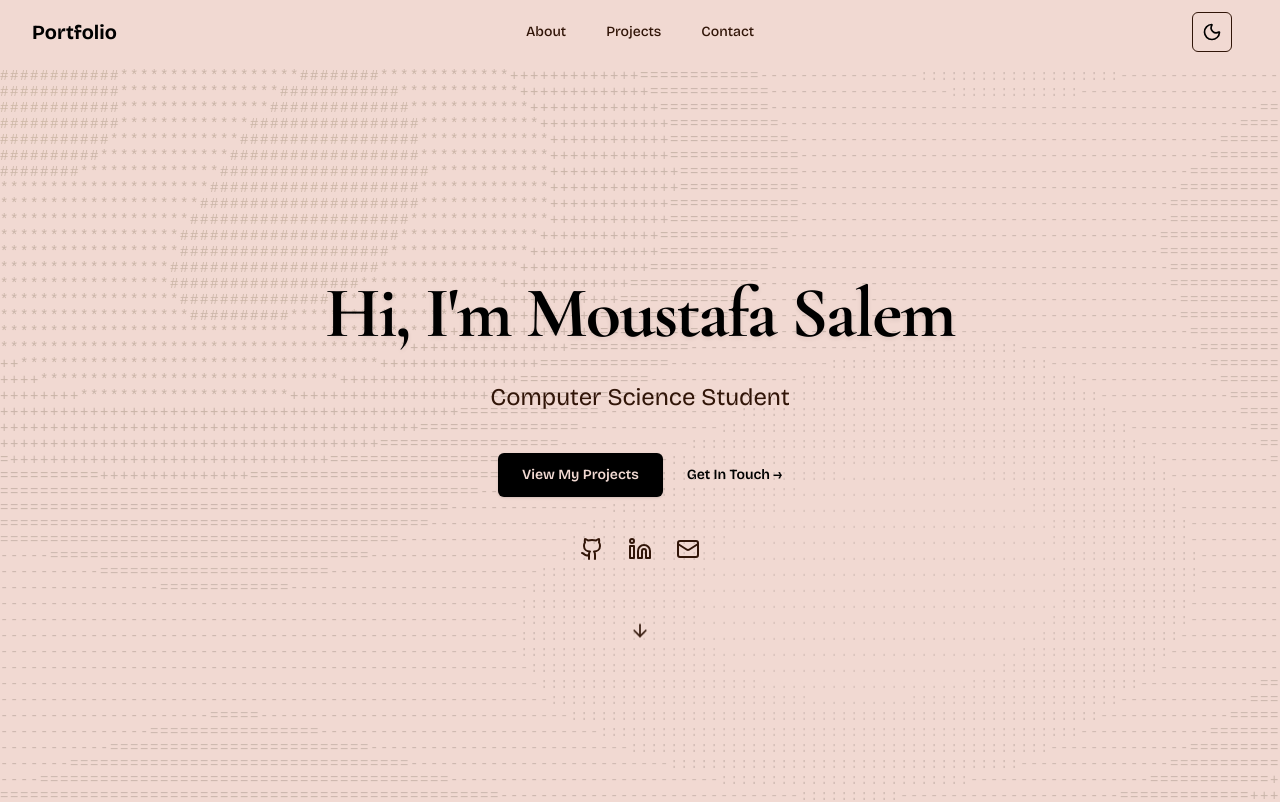
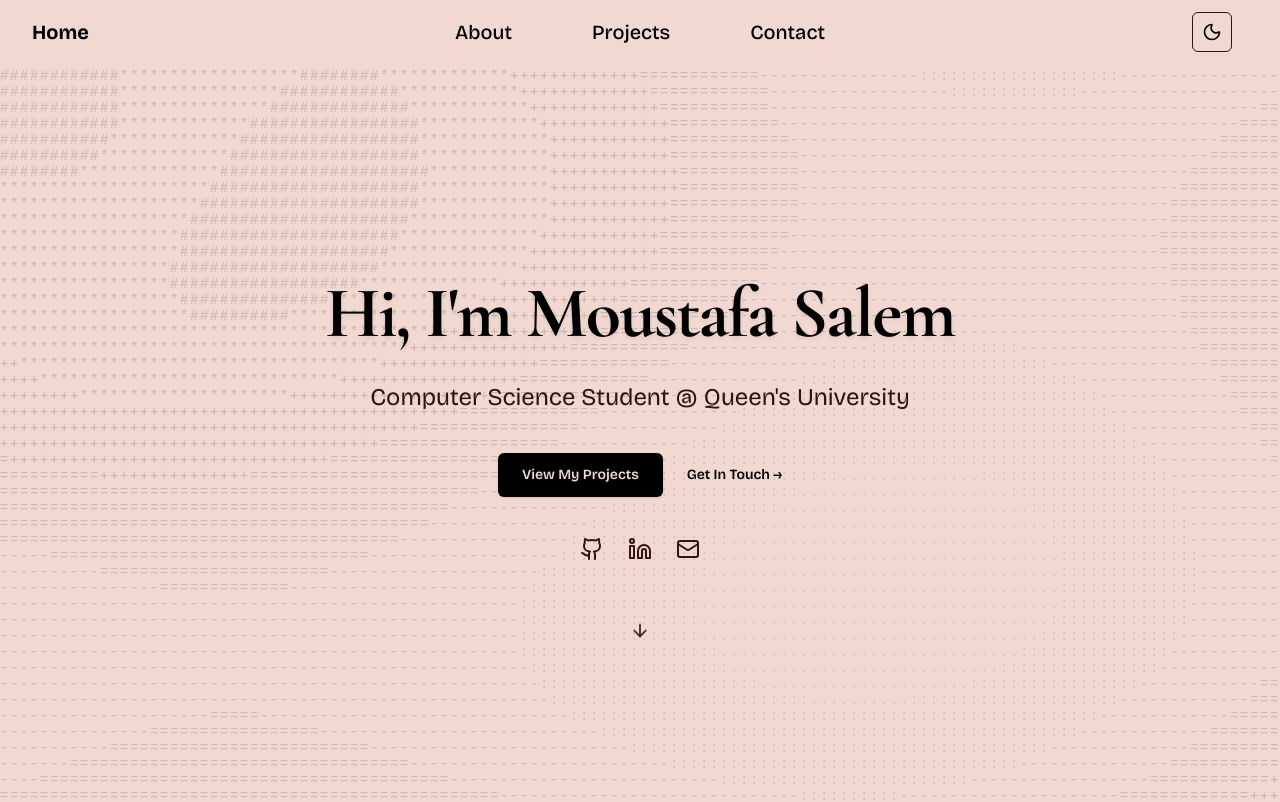
Before and after one commit to tTrmc/msalem, a Next.js app: page / in a window 1280 px wide. Shown: the top 802 px of the page. Built offline with nearby package versions, Linux system fonts and the light colour scheme.

Commit message:
Refactor ASCII background for theme integration and update contact details

```diff
--- a/src/app/globals.css
+++ b/src/app/globals.css
@@ -49,7 +49,7 @@ html {
 body {
   background: var(--background);
   color: var(--foreground);
-  font-family: 'Inter', -apple-system, BlinkMacSystemFont, 'Segoe UI', Roboto, Oxygen, Ubuntu, Cantarell, sans-serif;
+  font-family: 'Bricolage Grotesque', system-ui, sans-serif;
   transition: background-color 0.3s ease, color 0.3s ease;
 }
 
--- a/src/components/ascii-background.tsx
+++ b/src/components/ascii-background.tsx
@@ -1,6 +1,7 @@
 "use client"
 
-import { useEffect, useRef, useState } from 'react'
+import { useEffect, useRef } from 'react'
+import { useTheme } from 'next-themes'
 
 interface ASCIIBackgroundProps {
     lightModeColors?: string[];
@@ -13,25 +14,10 @@ export function ASCIIBackground({
                                 }: ASCIIBackgroundProps) {
     const canvasRef = useRef<HTMLCanvasElement>(null)
     const mouseRef = useRef({ x: 0, y: 0 })
-    const [isDarkMode, setIsDarkMode] = useState(false)
+    const { theme } = useTheme()
 
-    // Detect color scheme
-    useEffect(() => {
-        // Check initial mode
-        if (typeof window !== 'undefined') {
-            setIsDarkMode(window.matchMedia('(prefers-color-scheme: dark)').matches)
-
-            // Listen for changes
-            const mediaQuery = window.matchMedia('(prefers-color-scheme: dark)')
-            const handleChange = (e: MediaQueryListEvent) => setIsDarkMode(e.matches)
-
-            mediaQuery.addEventListener('change', handleChange)
-            return () => mediaQuery.removeEventListener('change', handleChange)
-        }
-    }, [])
-
-    // Use appropriate color palette based on mode
-    const colors = isDarkMode ? darkModeColors : lightModeColors
+    // Use appropriate color palette based on theme
+    const colors = theme === 'dark' ? darkModeColors : lightModeColors
 
     useEffect(() => {
         const canvas = canvasRef.current
--- a/src/components/contact-section.tsx
+++ b/src/components/contact-section.tsx
@@ -38,7 +38,7 @@ export function ContactSection() {
       icon: Phone,
       title: "Phone",
       value: "+1 (437) 606-5735",
-      href: "tel:+15551234567",
+      href: "tel:+14376065735",
     },
     {
       icon: MapPin,
--- a/src/components/hero-section.tsx
+++ b/src/components/hero-section.tsx
@@ -50,7 +50,7 @@ export function HeroSection() {
                 transition={{ duration: 0.5, delay: 0.1 }}
             >
               <p className="mt-8 text-xl md:text-2xl leading-8 text-[var(--stone)] font-body">
-                Computer Science Student
+                Computer Science Student @ Queen&apos;s University
               </p>
             </motion.div>
 
--- a/src/components/navigation.tsx
+++ b/src/components/navigation.tsx
@@ -23,7 +23,7 @@ export function Navigation() {
                 className="text-xl font-body font-bold"
                 style={{ color: "var(--foreground)" }}
             >
-              Portfolio
+              Home
             </Link>
 
             {/* Desktop Navigation - Absolutely centered */}
@@ -33,10 +33,10 @@ export function Navigation() {
                     <Link
                         key={item.href}
                         href={item.href}
-                        className="rounded-md px-3 py-2 text-sm font-medium font-body transition-colors"
-                        style={{ color: "var(--stone)" }}
+                        className="rounded-md px-8 py-2 text-xl font-medium font-body transition-colors"
+                        style={{ color: "var(--foreground)" }}
                         onMouseOver={(e) => e.currentTarget.style.color = "var(--primary)"}
-                        onMouseLeave={(e) => e.currentTarget.style.color = "var(--stone)"}
+                        onMouseLeave={(e) => e.currentTarget.style.color = "var(--foreground)"}
                     >
                       {item.label}
                     </Link>
```
